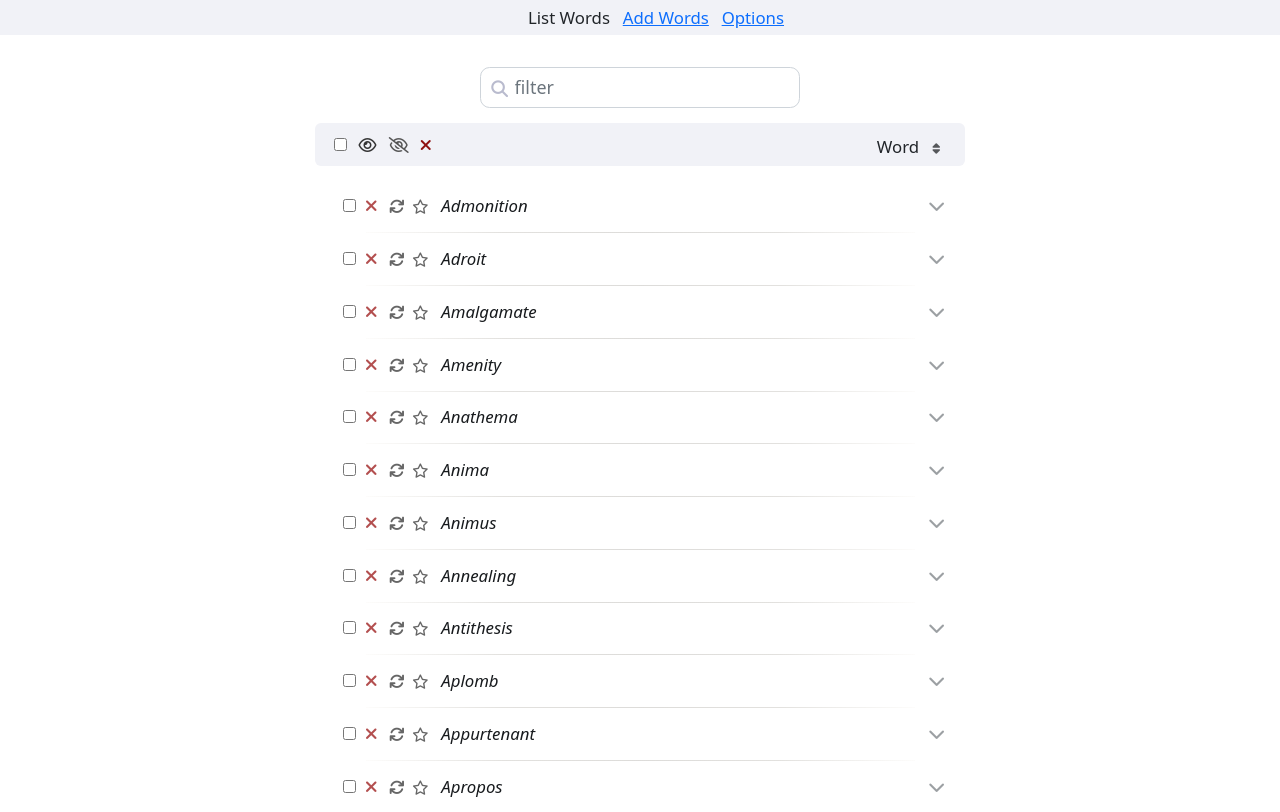
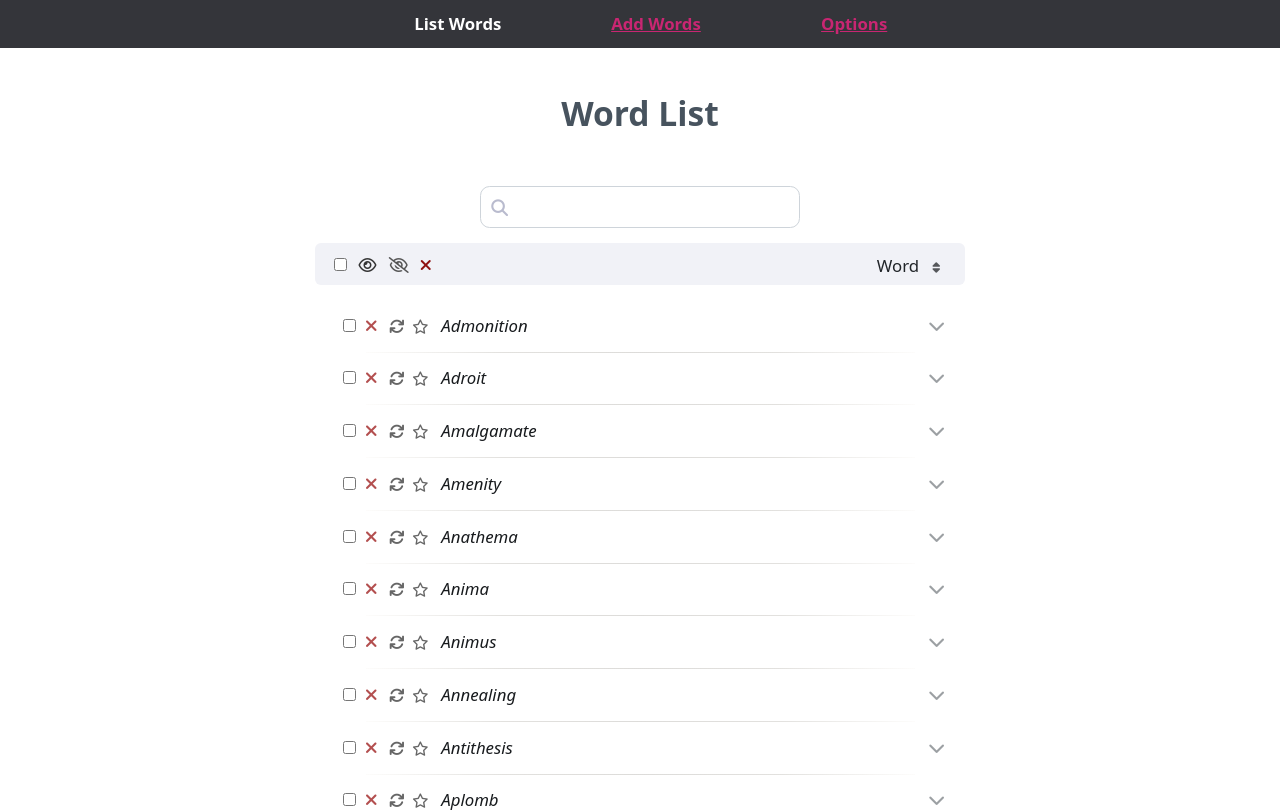
Before and after one commit to vishusandy/lexicon, a SvelteKit app: page /list in a window 1280 px wide. Shown: the top 812 px of the page. Built offline with nearby package versions, Linux system fonts and the light colour scheme.

Commit message:
added better styling to menu and options page

```diff
--- a/src/components/Search.svelte
+++ b/src/components/Search.svelte
@@ -28,7 +28,7 @@
         <div class="search-icon"><i class="fa-solid fa-magnifying-glass" /></div>
         <input
             bind:value={search}
-            placeholder="filter"
+            placeholder=""
             on:input={updateFilter}
             on:keydown={resetFilterEsc}
             class="search-input form-control"
@@ -60,7 +60,8 @@
         display: inline-block;
         font-size: 1.12rem;
         padding: 0.4rem 1.9rem 0.4rem 2.1rem;
-        text-align: left;
+        /* text-align: left; */
+        text-align: center;
     }
 
     .reset-btn {
--- a/src/components/Words.svelte
+++ b/src/components/Words.svelte
@@ -408,9 +408,9 @@
     .sticky-search-bar {
         background: white;
         border: 0px;
-        padding: 1rem 0rem 0.4rem 0rem;
+        padding: 2rem 0rem 0.4rem 0rem;
         position: sticky;
-        margin-top: 1rem;
+        margin-top: -1rem;
         z-index: 99;
     }
 
--- a/src/routes/list/+page.svelte
+++ b/src/routes/list/+page.svelte
@@ -5,7 +5,7 @@
 </script>
 
 <Nav current="list" />
-
+<h1>Word List</h1>
 <div class="list-vocab-container">
     <Words key="words" />
 </div>
--- a/src/routes/options/+page.svelte
+++ b/src/routes/options/+page.svelte
@@ -11,6 +11,8 @@
     <a href="{base}/add">Add words</a>
 </nav> -->
 
+<h1>Options</h1>
+
 <div class="options-page">
     <Backups key="words" />
     <Option key="words" />
--- a/src/styles/global.scss
+++ b/src/styles/global.scss
@@ -40,19 +40,36 @@ h1 {
 nav.main {
     position: sticky;
     top: 0px;
-    background: #f1f2f7;
-    padding: 0.3rem 0px;
+    // background: #f1f2f7;
+    background: #34353a;
+    padding: 0.7rem 0px;
     z-index: 1000;
+    text-align: center;
+    color: white;
+}
+
+nav.main ul {
+    display: flex;
+    margin-bottom: 0px;
+    // width: fit-content;
+    justify-content: center;
+    margin: 0px auto;
+    max-width: 650px;
+    // font-size: 1.1rem;
+    font-weight: bold;
+}
+
+nav.main li {
+    width: 30%;
+    display: inline-block;
+    margin: 0px 0.4rem;
     text-align: center;
 }
 
-nav.main ul {
-    margin-bottom: 0px;
-}
-
-nav.main li {
-    display: inline-block;
-    margin: 0px 0.4rem;
+nav.main a {
+    // color: #c73939;
+    // color: #c77939;
+    color: #c92672;
 }
 
 
@@ -147,6 +164,7 @@ mark {
     border-radius: 0.75rem;
     padding: 1rem 1rem;
     margin: 0px auto;
+    box-shadow: 5px 5px 3px #eee;
     // background-color: #f4f6fa;
 }
 
```
